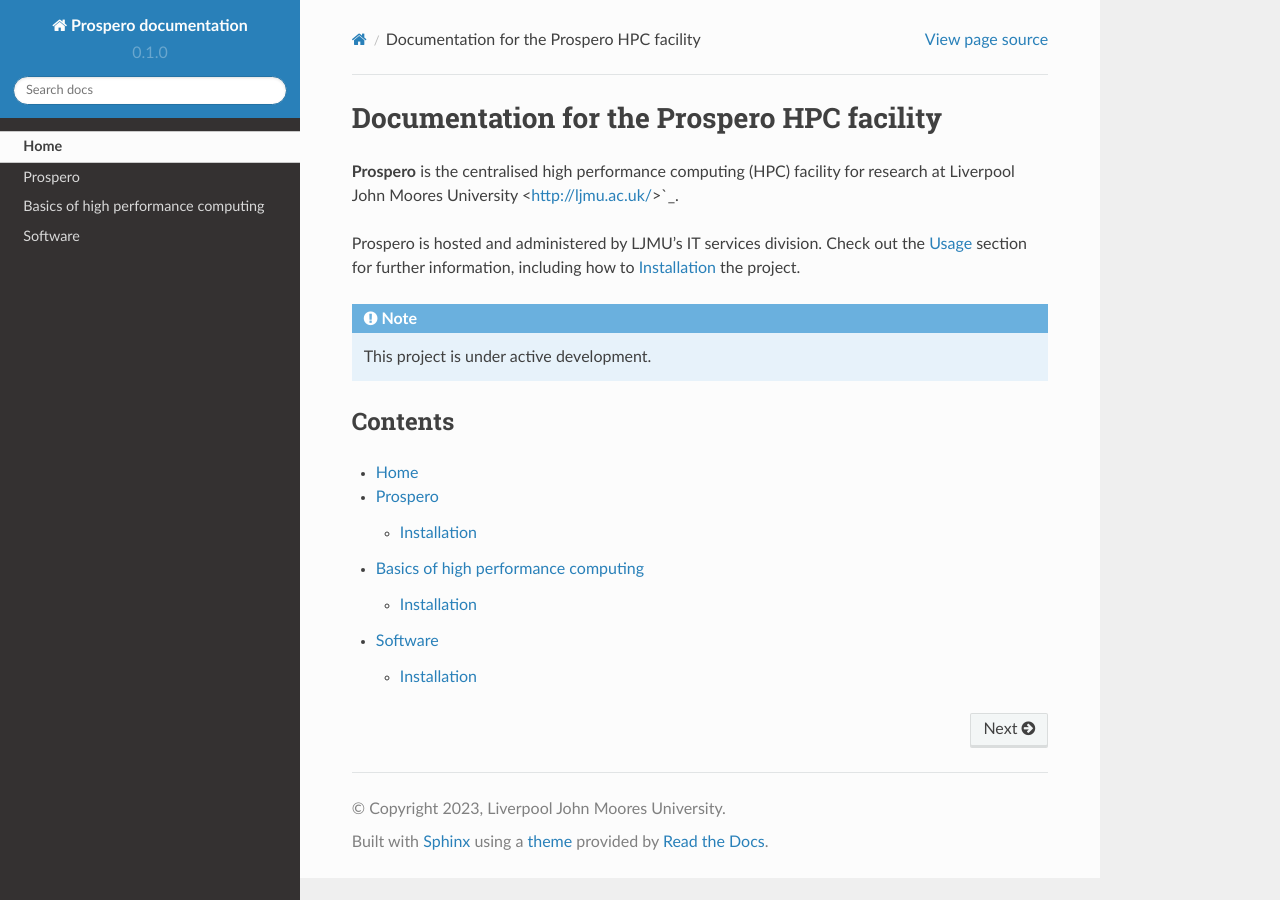
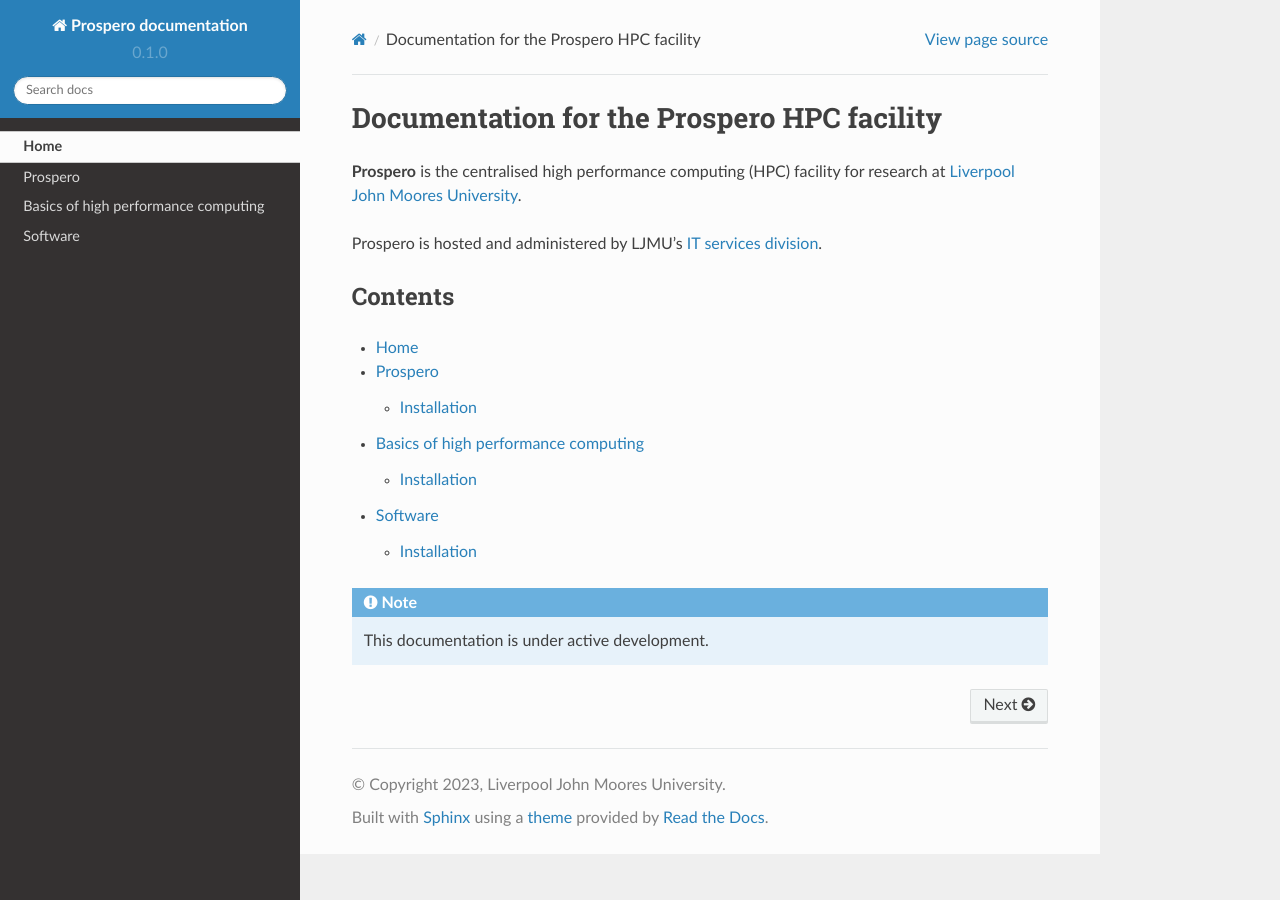
Before and after one commit to astrcrai/prospero-docs, a Sphinx documentation site: the page built from docs/source/index.rst, in a window 1280 px wide. Built offline with Sphinx 7.4.7 and the Read the Docs theme 2.0.0, drawn with Linux system fonts in a browser that asks for light colours.

Commit message:
Update index.rst

```diff
--- a/docs/source/index.rst
+++ b/docs/source/index.rst
@@ -1,15 +1,9 @@
 Documentation for the Prospero HPC facility
 ==========================================================
 
-**Prospero** is the centralised high performance computing (HPC) facility for research at Liverpool John Moores University <http://ljmu.ac.uk/>`_.
+**Prospero** is the centralised high performance computing (HPC) facility for research at `Liverpool John Moores University <https://ljmu.ac.uk/>`_.
 
-Prospero is hosted and administered by LJMU's IT services division.
-Check out the :doc:`usage` section for further information, including
-how to :ref:`installation` the project.
-
-.. note::
-
-   This project is under active development.
+Prospero is hosted and administered by LJMU's `IT services division <https://www.ljmu.ac.uk/itservices>`_.
 
 Contents
 --------
@@ -21,3 +15,7 @@
    hpc
    help
    software
+
+.. note::
+
+   This documentation is under active development.
```
